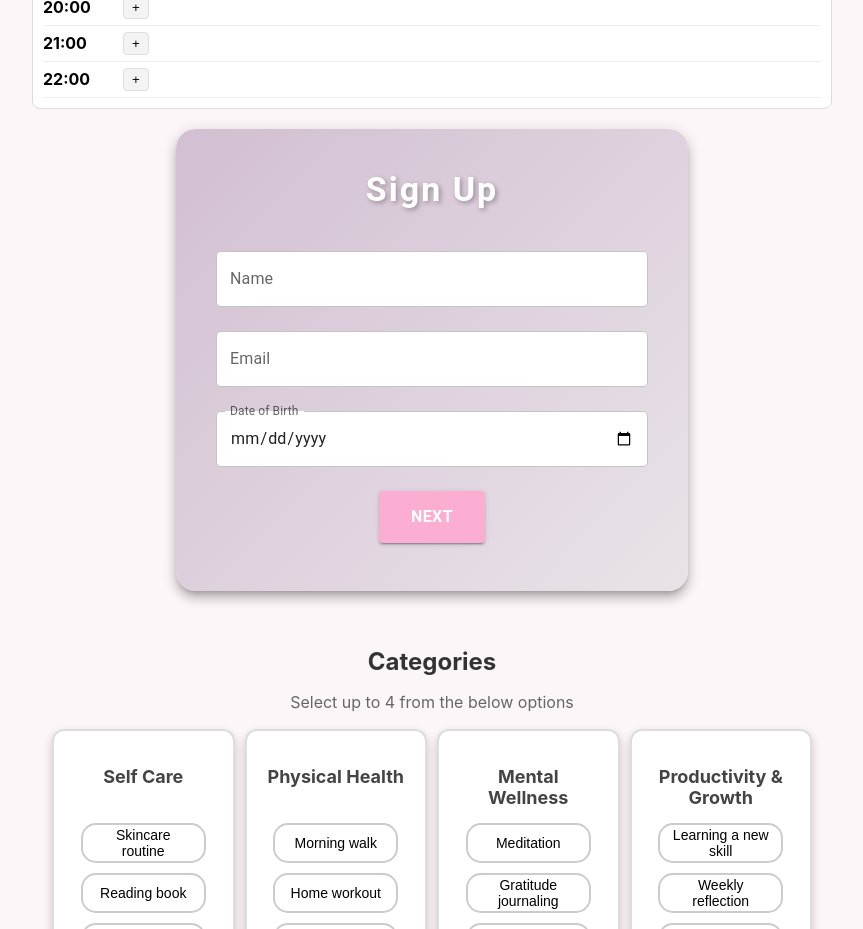
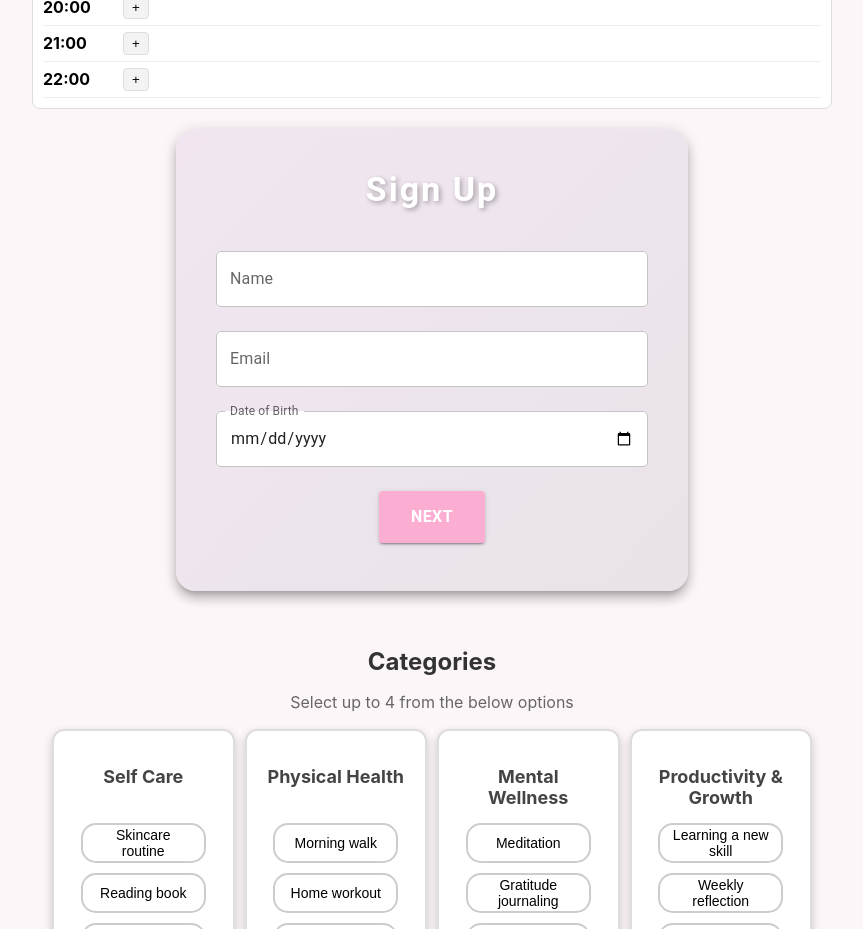
Before and after one commit to nidhi0805/Shedule, a React (Create React App) app in the folder frontend/shedule-eva/: page / in a window 1280 px wide. Shown: the part 980-1909 px from the top of the page, without its empty margins (208-1071 px from the left). Built offline with nearby package versions, Linux system fonts and the light colour scheme.

Commit message:
updated signup page

```diff
--- a/frontend/shedule-eva/src/newsignup.js
+++ b/frontend/shedule-eva/src/newsignup.js
@@ -18,7 +18,7 @@ const Signup = () => {
     });
     setErrors({
       ...errors,
-      [e.target.name]: '' // Clear error on input change
+      [e.target.name]: ''
     });
   };
 
@@ -48,7 +48,7 @@ const Signup = () => {
             boxShadow: 8,
             borderRadius: 5,
             width: '100%',
-            background: 'linear-gradient(135deg,rgb(210, 191, 209),rgb(233, 227, 233))',
+            background: 'linear-gradient(135deg,rgb(241, 230, 240),rgb(233, 227, 233))',
             color: '#fff',
           }}
         >
```
